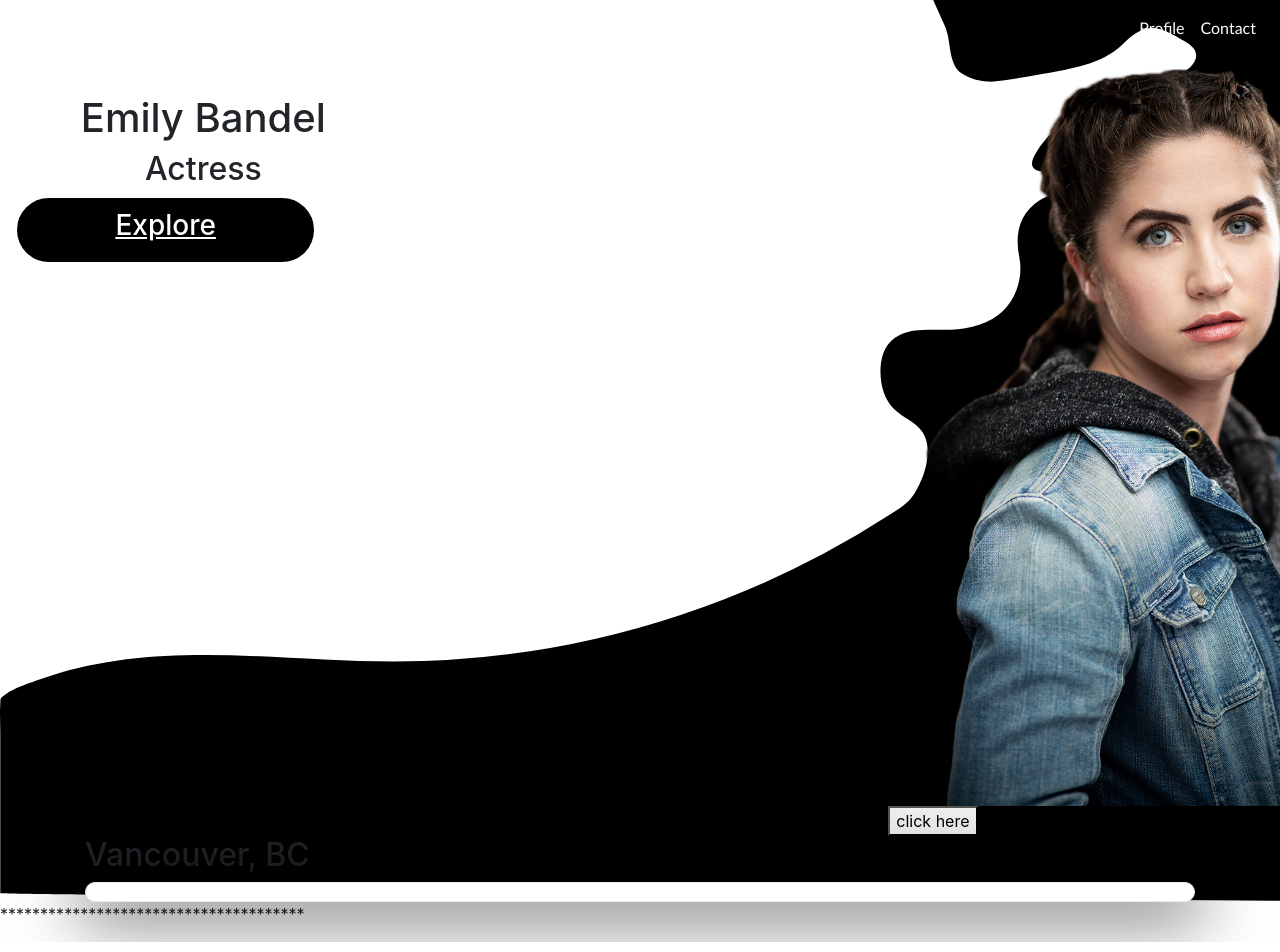
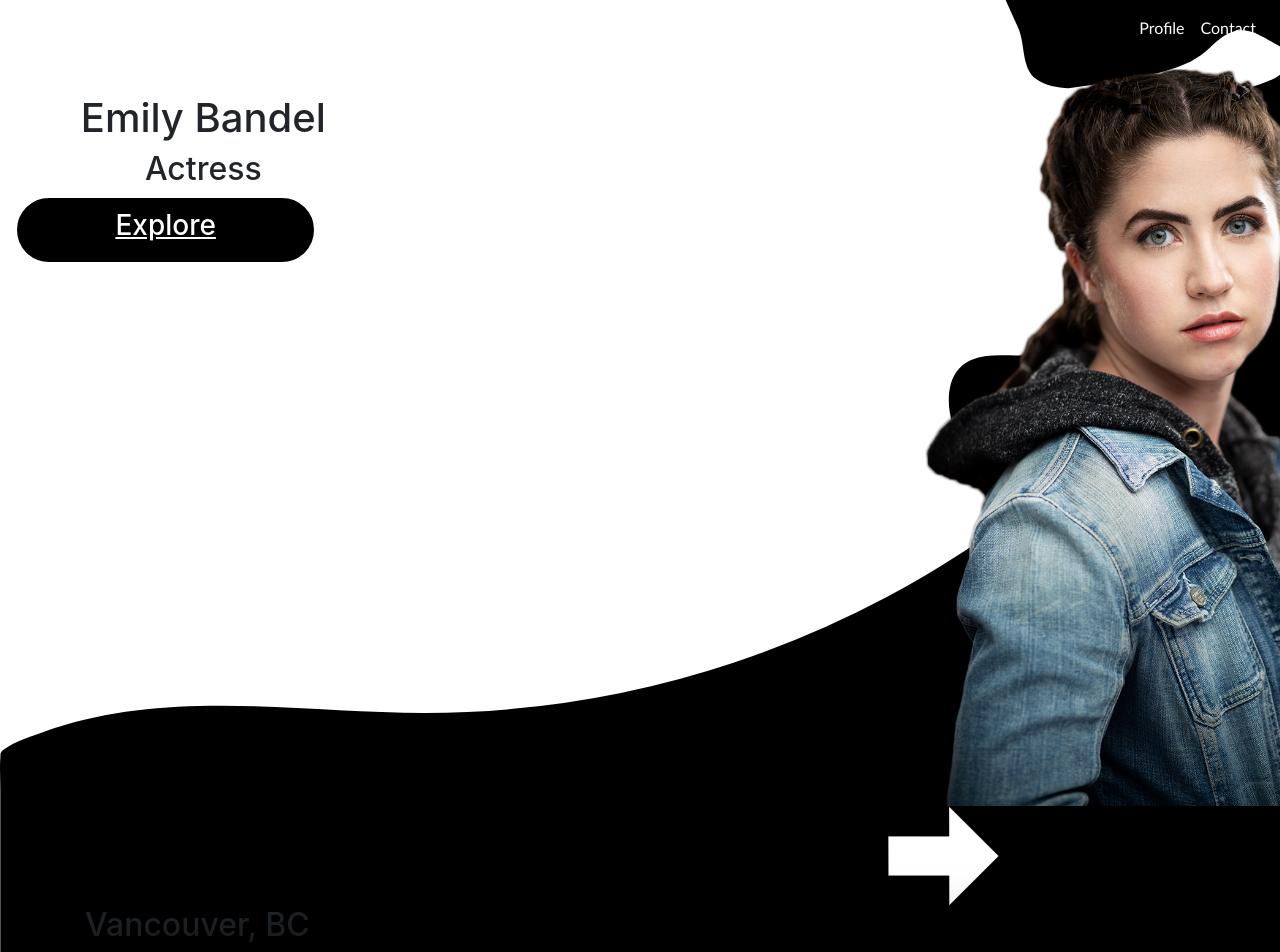
Before and after one commit to SammyRobensParadise/webpage-application, a React (Create React App) app: page / in a window 1280 px wide. Shown: the top 952 px of the page. Built offline with nearby package versions, Linux system fonts and the light colour scheme.

Commit message:
created change arrow graphics

```diff
--- a/src/Landing.css
+++ b/src/Landing.css
@@ -1,4 +1,4 @@
-.inkstain{
+.inkstain {
     background-image: url("./assets/inkstain.svg");
     background-repeat: no-repeat;
     background-size: cover;
@@ -6,17 +6,19 @@ width: 100%;
     position: relative;
 }
 
-.ebname{
+.ebname {
     padding-top: 10%;
     padding-bottom: 0;
     text-align: center;
     position: relative;
 }
-.ebtitle{
+
+.ebtitle {
     padding-top: 0%;
     text-align: center;
     position: relative;
 }
+
 .explore_Contributions_btn {
     border-width: 2px;
     border-color: rgb(255, 255, 255);
@@ -34,9 +36,11 @@ position: relative;
     margin: 0 auto;
 
 }
-  .explore_Contributions_btn:hover{
+
+.explore_Contributions_btn:hover {
     background-color: darkgrey;
 }
+
 .seperationbar {
     border-width: 0.5px;
     border-color: rgb(235, 235, 235);
@@ -47,7 +51,7 @@ position: relative;
     border-radius: 10px;
 }
 
-  .EmilyBandelImg{
+.EmilyBandelImg {
     position: inherit;
     z-index: 1;
     width: 500px;
@@ -55,6 +59,18 @@ position: relative;
     margin: 0;
 
 }
-  .traverseCarouselbtn{
 
+.taverseCarouselbtn {
+    background-image: url('./assets/nextArrowBefore.svg');
+    background-repeat: no-repeat;
+    height: 100px;
+    width: auto;
 }
+
+.taverseCarouselbtn:hover {
+    background-image: url('./assets/nextArrowAfter.svg');
+    background-repeat: no-repeat;
+    height: 100px;
+    width: auto;
+    filter: drop-shadow(10px 10px 10px);
+}
--- a/src/Landing.js
+++ b/src/Landing.js
@@ -3,6 +3,8 @@ import Navigation from './Navigation';
 import './Landing.css';
 import './App.css';
 import './assets/inkstain.svg';
+import './assets/nextArrowBefore.svg'
+import './assets/nextArrowAfter.svg'
 import BullyMasked from './img/BullyMasked.png';
 import NerdyMasked from './img/NerdyMasked.png';
 import FancyMasked from './img/FancyMasked.png';
@@ -48,8 +50,8 @@ class Landing extends Component {
     var city = "Vancouver";
     var province = "BC";
     let headerPhoto = <img className="EmilyBandelImg" src={src} alt={src.toString()+isNext}/>
-    let nextButton = <button className="taverseCarouselbtn" onClick={this.handleNext} alt="Next Image">click here</button>
-
+    let nextButton = <div className="taverseCarouselbtn" onClick={this.handleNext} alt="Next Image"></div>
+    let exploreButton = <button className="explore_Contributions_btn"><h3><span>{exploreBtntxt}</span></h3></button>
     return (
      <div className="inkstain">
       <Navigation />
@@ -58,7 +60,7 @@ class Landing extends Component {
       <Container>
       <h1 className="ebname"><span>{name}</span></h1>
       <h2 className="ebtitle"><span>{title}</span></h2>
-      <button className="explore_Contributions_btn"><h3><span>{exploreBtntxt}</span></h3></button>
+      {exploreButton}
       </Container>
       </Col>
       <Col xs="4">
```
Also changed, not shown: src/assets/nextArrowAfter.svg (added), src/assets/nextArrowBefore.svg (added). Lines whose indentation alone changed are shown as unchanged.
